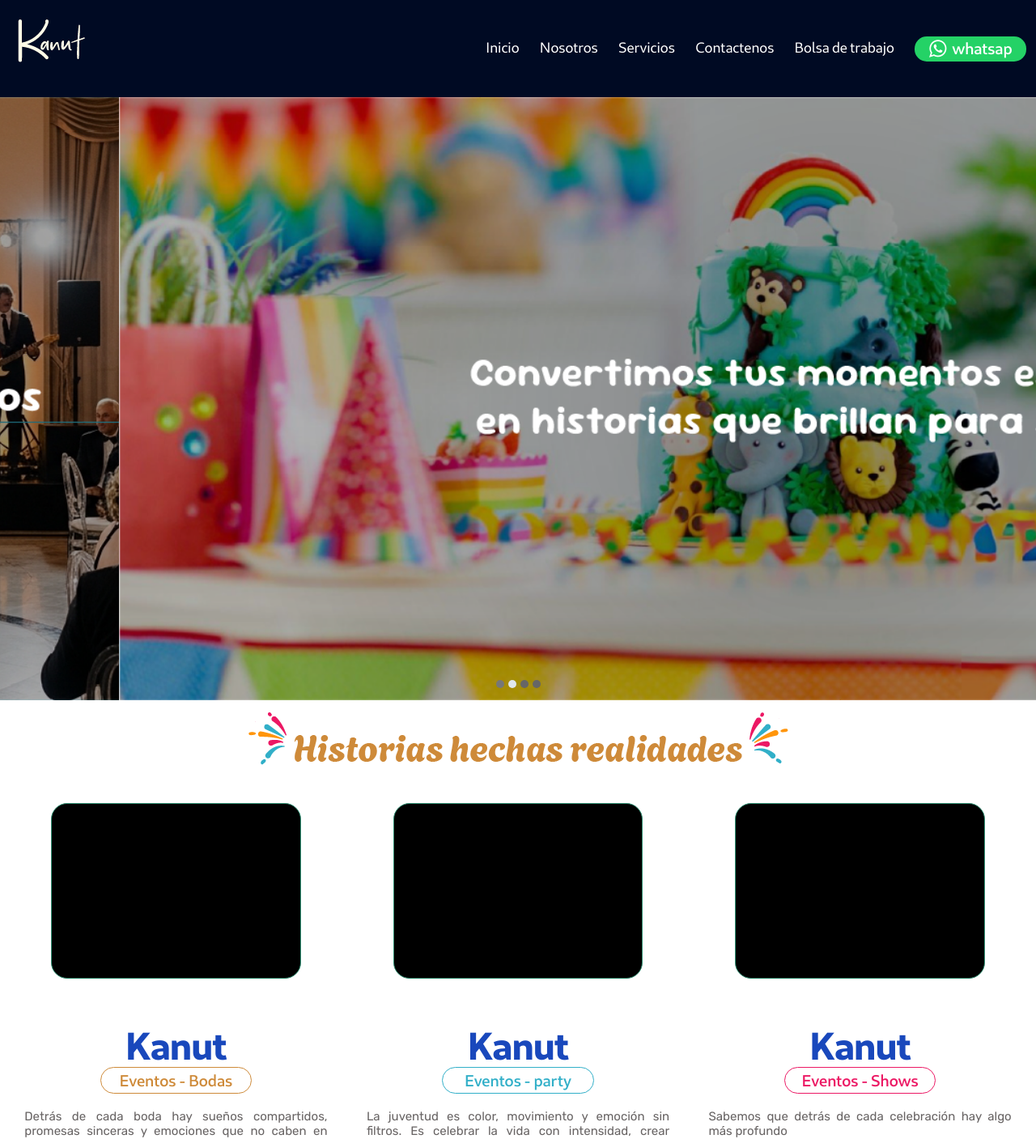
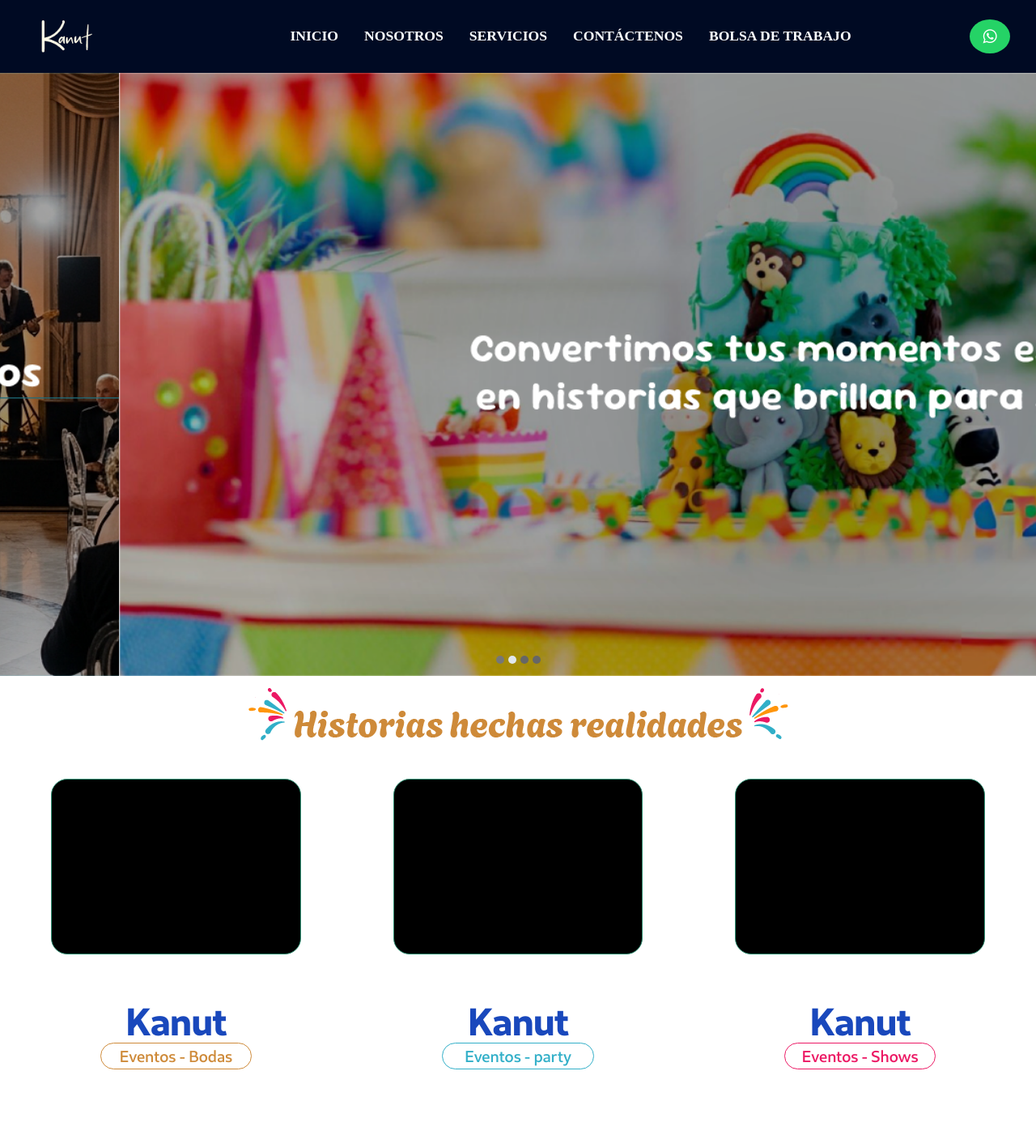
Before and after one commit to LordCheeng2012/kanut-agency-shows-production-v1, a React (Vite) app: page / in a window 1280 px wide. Shown: the top 1407 px of the page at 81% size. Built offline with nearby package versions, Linux system fonts and the light colour scheme; a web font is replaced by a local one.

Commit message:
Arreglos de medidas por cambio de portview en el content page

```diff
--- a/src/components/Footer/Footer.css
+++ b/src/components/Footer/Footer.css
@@ -1,5 +1,5 @@
 footer{
-    height: 40vh;
+    min-height: 40vh;
     background-color: black;
     color: aliceblue;
     display: flex;
--- a/src/components/header/Header.css
+++ b/src/components/header/Header.css
@@ -1,70 +1,139 @@
 header{
     display: flex;
-flex: 0 1 15vh;
-flex-direction: row;
-/* height: 3%; */
+    align-items: center;
+    justify-content: space-between;
+
+    min-height: 90px;
+    padding: 0 2rem;
+
     background-color: var(--primary-b-black);
-color: blanchedalmond;
-/* padding: 0.5%; */
+    color: white;
 }
-.item-header{
-    padding: 0;
-    margin: 0;
-    /* background-color: blueviolet; */
-    /* border: 1px solid beige; */
-}
+
+/* ================= LOGO ================= */
+
 .icon{
-    width: 10%;
+    flex: 0 0 180px;
     display: flex;
-   justify-content: center;
-   display: flex;
-   flex-direction: column;
-   justify-content: center;
+    justify-content: flex-start;
     align-items: center;
 }
 
 .icon-img{
-    margin: 0;
+    width: 100px;
+    height: 40px;
+
     background-image: url('../../assets/imgs/Kanut-logo.png');
-    height: 60%;
-    /* border-radius: 50%; */
-    width: 65%;
     background-repeat: no-repeat;
+    background-position: center;
+    background-size: contain;
 }
+
+/* ================= MENU ================= */
+
 .navbar{
-    width: 90%;
-    /* background-color: aqua; */
+    flex: 1;
     display: flex;
-    flex-direction: row;
-    justify-content: flex-end;
+    justify-content: center;
 }
+
 .list-options{
     display: flex;
-    flex-direction: row;
-    justify-content: space-evenly;
     align-items: center;
-    gap: 2%;
+    gap: 2rem;
+
     list-style: none;
-    width: 60%;
+    margin: 0;
+    padding: 0;
 }
+
 .item-list{
+    position: relative;
+
     color: white;
     text-decoration: none;
+    font-family: 'Cormorant Garamond', serif;
+    font-size: 1.1rem;
+    font-weight: 600;
+
+    transition: all .4s ease;
 }
 
+/* Hover elegante */
+
+.item-list::before{
+    content: '';
+    position: absolute;
+    left: 50%;
+    bottom: -6px;
+
+    width: 0;
+    height: 1px;
+
+    background: rgba(85, 80, 229, 1);
+
+    transform: translateX(-50%);
+    transition: all .4s ease;
+}
+
+.item-list::after{
+    content: '✦';
+
+    position: absolute;
+    left: 50%;
+    bottom: -18px;
+
+    transform: translateX(-50%);
+
+    opacity: 0;
+    font-size: .8rem;
+
+    transition: all .4s ease;
+}
+
+.item-list:hover{
+    letter-spacing: 2px;
+    color: #7875cf;
+}
+
+.item-list:hover::before{
+    width: 100%;
+}
+
+.item-list:hover::after{
+    opacity: 1;
+    bottom: -12px;
+}
+
+/* ================= WHATSAPP ================= */
+
 .btn-whatsap{
+    flex: 0 0 50px;
+
+    width: 42px;
+    height: 42px;
+
     display: flex;
-    flex-direction: row;
     justify-content: center;
     align-items: center;
-    width: 20%;
-    gap: 5%;
-    background-color: var(--btn-wsp );
-    padding: 3px;
-    border-radius: 15px;
-    text-size-adjust: initial;
-    i{
-    font-size:25px;
+
+    background-color: #25D366;
+    border-radius: 50%;
+
+    text-decoration: none;
+
+    transition: .3s ease;
 }
 
+.btn-whatsap:hover{
+    transform: scale(1.1);
 }
+
+.btn-whatsap i{
+    color: white;
+    font-size: 20px;
+}
+.item-list:not(.btn-whatsap):hover{
+    letter-spacing: 2px;
+    color: #f5f5f5;
+}
--- a/src/components/header/Header.jsx
+++ b/src/components/header/Header.jsx
@@ -1,24 +1,60 @@
-import './Header.css'
+import './Header.css';
+
 export const Header = () => {
   return (
-   <header>
-    <div className='icon item-header'>
-    <div className = 'icon-img'>
-    </div>
-    </div>
-     <nav className='navbar item-header'>
-     <li className='list-options kanut-subtitle-light'>
-     <a href="/Home" className="item-list">Inicio</a>
-     <a href="/about" className="item-list">Nosotros</a>
-     <a href="/Service" className="item-list">Servicios</a>
-     <a href="/Contact" className="item-list">Contactenos</a>
-     <a href="/bolsa" className="item-list">Bolsa de trabajo</a>
-     <a href="" className=' item-list btn-whatsap'>
-        <i className = "fa fa-whatsapp"></i>
-        <p className='i-l-wsp kanut-subtitle'> whatsap</p>
+    <header className="header">
+
+      {/* Logo */}
+      <a href="/Home" className="icon item-header">
+        <div className="icon-img"></div>
       </a>
-     </li>
-    </nav>
-   </header>
-  )
-}
+
+      {/* Navegación */}
+      <nav className="navbar item-header">
+        <ul className="list-options kanut-subtitle-light">
+
+          <li>
+            <a href="/Home" className="item-list">
+              INICIO
+            </a>
+          </li>
+
+          <li>
+            <a href="/about" className="item-list">
+              NOSOTROS
+            </a>
+          </li>
+
+          <li>
+            <a href="/Service" className="item-list">
+              SERVICIOS
+            </a>
+          </li>
+
+          <li>
+            <a href="/Contact" className="item-list">
+              CONTÁCTENOS
+            </a>
+          </li>
+
+          <li>
+            <a href="/bolsa" className="item-list">
+              BOLSA DE TRABAJO
+            </a>
+          </li>
+
+        </ul>
+      </nav>
+
+      {/* WhatsApp */}
+      <a
+        href="#"
+        className="btn-whatsap item-list"
+        aria-label="Contactar por WhatsApp"
+      >
+        <i className="fa fa-whatsapp"></i>
+      </a>
+
+    </header>
+  );
+};
--- a/src/pages/ContentPage.css
+++ b/src/pages/ContentPage.css
@@ -3,7 +3,7 @@
 @import url('../assets/Fonts/Fonts.css');
 
 #first-content{
-height: 570vh;
+height: auto;
 }
 #content-form{
   height: auto;
@@ -13,6 +13,7 @@
   /* height: 625vh; */
   flex-flow: column nowrap;
   background-color: white;
+  animation: pageLoad .8s ease;
 }
 #root {
   font-family: system-ui, -apple-system,
@@ -73,3 +74,14 @@
     background-repeat: no-repeat;
     background-size: cover;
 }
+@keyframes pageLoad{
+    from{
+        opacity: 0;
+        transform: translateY(20px);
+    }
+
+    to{
+        opacity: 1;
+        transform: translateY(0);
+    }
+}
--- a/src/pages/about/Etica/Ethics.css
+++ b/src/pages/about/Etica/Ethics.css
@@ -1,55 +1,97 @@
 .content-mision-vision{
-/* border: 1px solid rgb(30, 30, 48); */
+    width: 100%;
+    min-height: 100vh;
+    display: flex;
+    justify-content: center;
+    align-items: center;
+    padding: 80px 40px;
+}
+
+/* CONTENEDOR GENERAL */
+.item-c-m-v{
+    width: 100%;
+    max-width: 1100px;
+    display: flex;
+    justify-content: space-between;
+    align-items: flex-start;
+    gap: 60px;
+}
+
+/* BLOQUES */
+.item-v-m{
+    width: 50%;
     display: flex;
     flex-direction: column;
-height: 70%;
+    gap: 20px;
 }
-.vision-mision{
-display: flex;
-flex-direction: row;
-height: 100%;
-justify-content: center;
-align-items: end;
+
+/* ================= MISIÓN ================= */
+.mision{
+    align-items: flex-start;
+    color: white;
+    margin-top: 100px;
+    transform: translateX(50px);
 }
-.item-v-m{
-width: 35%;
-height: 80%;
-/* border: 1px solid rgb(2, 2, 3); */
-/* background-color: aquamarine; */
+
+/* ================= VISIÓN ================= */
+.vision{
+    align-items: flex-end;
+    color: white;
+    margin-top: 100px;
+    margin-right: 50px;
+}
+
+/* TEXTO */
+.details{
+    width: 100%;
     display: flex;
     flex-direction: column;
-padding: 1%;
-
-}
-.details{
-    height: 50%;
-    margin: 1rem;
-    text-align: justify;
-   .vision-title{
-    text-align: start;
-    font-weight: 400;
+    gap: 12px;
     color: white;
 }
-   .mision-title{
+
+/* TITULOS */
+.kanut-title{
+    font-size: 3.5rem;
+    font-weight: 600;
+    width: 100%;
     color: white;
-    font-weight: 400;
-    text-align: end;
 }
-   .decription-m-v{
+
+/* MISIÓN TITLE IZQUIERDA */
+.mision .kanut-title{
+    text-align: left;
+    margin-bottom: 50px;
+}
+
+/* VISIÓN TITLE DERECHA */
+.vision .kanut-title{
+    text-align: right;
+    padding-right: 50px;
+    margin-bottom: 50px;
+}
+
+/* DESCRIPCIÓN */
+.kanut-description-altern{
+    font-size: 1rem;
+    line-height: 1.6;
+    max-width: 90%;
     color: white;
-    margin-top: 2rem;
-    font-size: 2.5vh;
 }
+
+/* LOGO */
+.logo{
+    width: 100%;
+    display: flex;
 }
-.logo{
-    height: 50%;
-    display: flex;
-    flex-direction: column;
-    align-items: center;
+
+/* posición imagen */
+.mision .logo{
+    justify-content: flex-start;
 }
-.img-logo{
-    height: 100%;
-    width: 60%;
-    background-color: blue;
-    padding: 1%;
+
+.vision .logo{
+    justify-content: flex-end;
 }
+
+/* CUADRO AZUL */
--- a/src/pages/about/services/Service.css
+++ b/src/pages/about/services/Service.css
@@ -1,42 +1,87 @@
 .content-service{
-    height: 100%;
-    width: auto;
+    width: 100%;
     display: flex;
     flex-direction: column;
+    gap: 2rem;
 }
+
+/* =========================
+   IMAGEN PRINCIPAL
+========================= */
+
 .content-image-service{
-height: 20%;
-.content-image-service img {
     width: 100%;
 }
+
+.content-image-service img{
+    width: 100%;
+    height: auto;
+    display: block;
+    object-fit: cover;
+    border-bottom: 4px solid transparent;
 }
+
+/* =========================
+   CONTENIDO GENERAL
+========================= */
+
 .content-grid-galery-service{
-    height: 80%;
+    width: 100%;
+    display: flex;
+    flex-direction: column;
+    gap: 2rem;
 }
-.content-grid-galery-service p {
-    font-size: large;
-    text-align: justify;
-}
+
+/* =========================
+   TITULO + DESCRIPCION
+========================= */
+
 .title-service-content{
-   height: 20%;
-   /* border: 1px solid black; */
-   padding: 5%;
+    padding: 2rem;
     text-align: center;
+
     display: flex;
     flex-direction: column;
     align-items: center;
-   h2{
-    font-size: 5rem !important;
+    gap: 1rem;
 }
+
+.title-service-content h2{
+    font-size: 3rem !important;
+    font-weight: 600;
+    letter-spacing: 1px;
 }
+
+/* descripción */
+.content-grid-galery-service p{
+    font-size: 1rem;
+    text-align: justify;
+    line-height: 1.6;
+    max-width: 900px;
+}
+
+/* =========================
+   TITULO COMPONENT
+========================= */
+
 .title-service{
-width: 20%;
-padding: 0.5%;
+    width: auto;
+    padding: 0.5rem 1rem;
 }
+
+/* =========================
+   GALERIA
+========================= */
+
 .galery-container{
-    border: 1px solid darkblue;
-    height: 80%;
-    padding: 0;
+    width: 100%;
+
+    border: 1px solid rgba(0,0,0,0.2);
     background-color: darkcyan;
-    position: relative;
+
+    padding: 1.5rem;
+
+    display: flex;
+    flex-direction: column;
+    gap: 1rem;
 }
--- a/src/pages/home/about/SectionsAbout.css
+++ b/src/pages/home/about/SectionsAbout.css
@@ -33,21 +33,26 @@
     padding: 1%;
 }
 .details-text{
-    width: 40%;
-    p{
+    width: 50%;
+    margin-right: -6%;
+    margin-left: -6%;
+    margin-top: 1%;
+     p{
     color: white !important;
-    font-size: 2.5vh;
-    }
+    font-size: 1rem;
+    line-height: 1.7;
+}
 }
 
 .img-card{
     border: 2px solid var(--segondary-g-phamtom);
     /* background-color: aliceblue; */
-    height: 80%;
-    width: 80%;
-    padding: 3%;
+    height: 65%;
+    width: 65%;
+    padding: 2%;
     border-radius: 10px;
     color: white;
+    margin-top: 5%;
 }
 .img-person{
    height: 80%;
@@ -55,7 +60,7 @@
    border-radius: 5px;
 }
 .img-daniela{
-    margin-top: 25%;
+    margin-top: 40%;
 }
 .details-person{
    /* ingresar estilo de fuente comentario */
@@ -78,6 +83,7 @@
     flex-direction: row;
     align-items: center;
     justify-content: end;
+    margin-top: -3%;
 }
 .ac-btn{
     height: 30% !important;
--- a/src/pages/home/about/SectionsAbout.jsx
+++ b/src/pages/home/about/SectionsAbout.jsx
@@ -52,7 +52,7 @@
         </div>
         <div className='a-c-item ac-footer'>
             <div className='btn-show-details'>
-                <Button title={"Saber mas"} addClass={"ac-btn"}></Button>
+                <Button title={"SABER MAS"} addClass={"ac-btn"}></Button>
             </div>
         </div>
 
```
Also changed, not shown: src/pages/about/Etica/Ethics.jsx (+32 -20 lines). Lines whose indentation alone changed are shown as unchanged.
